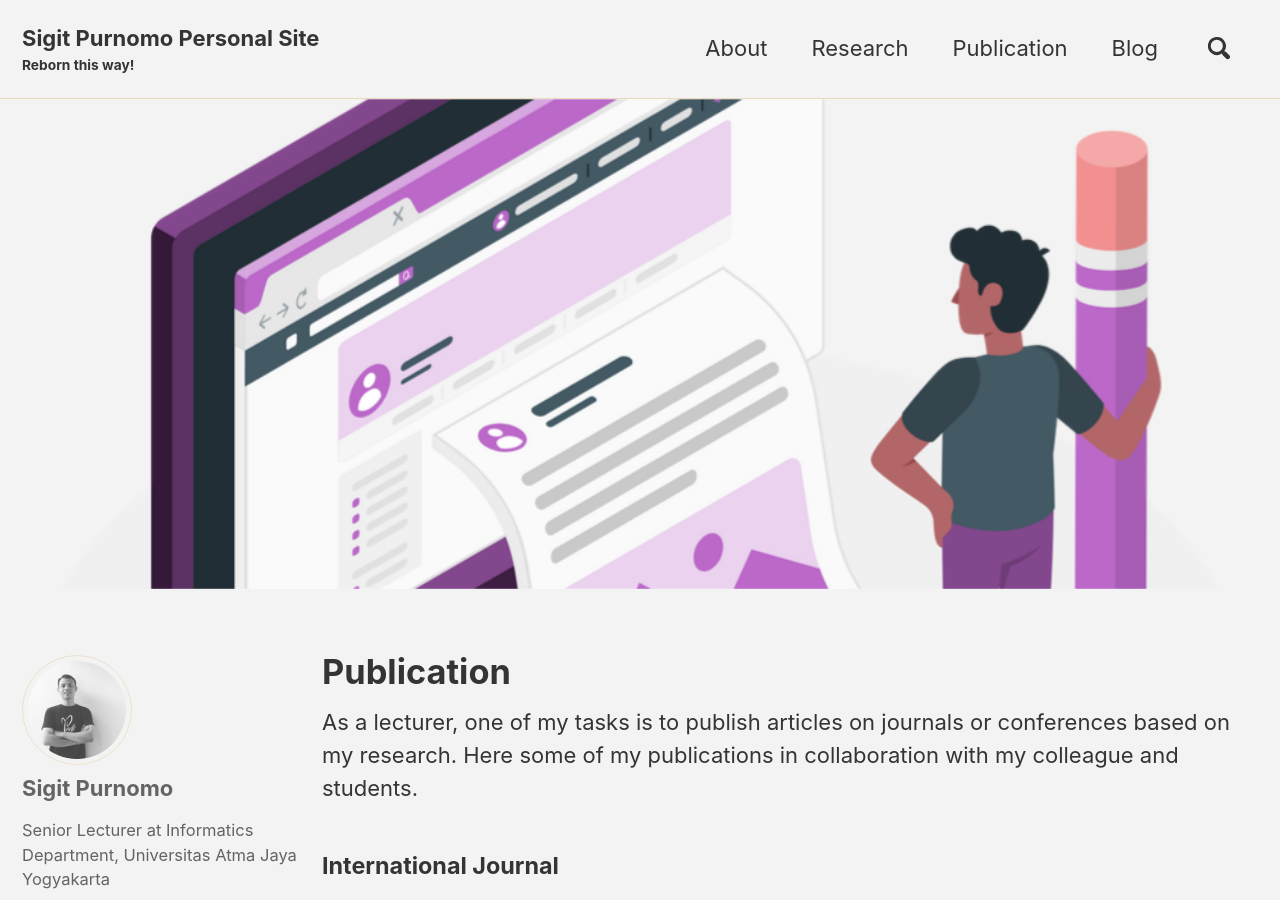
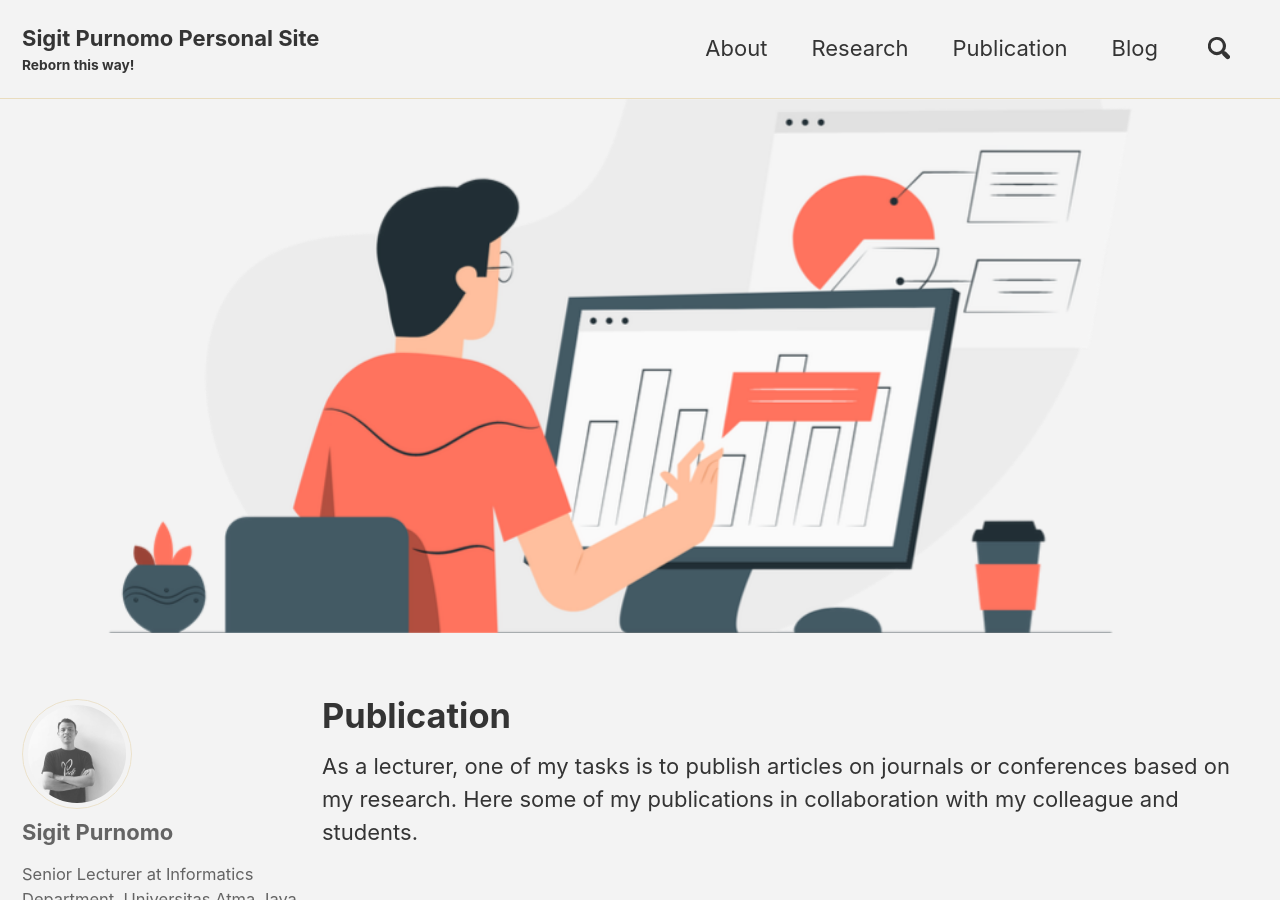
Before and after one commit to sigit-purnomo/sigit-purnomo.github.io, a Jekyll site: the page built from _pages/publication.md, in a window 1280 px wide and 900 px high. Built offline with Jekyll 4.4.1, drawn with Linux system fonts in a browser that asks for light colours; cached includes are drawn as plain includes; nearby versions of some CDN libraries; a style sheet for code colours, icons or effects is not loaded.

Commit message:
Update publication.md

```diff
--- a/_pages/publication.md
+++ b/_pages/publication.md
@@ -4,7 +4,7 @@ permalink: /publication/
 excerpt: "Publication in international journals, international conferences, Indonesian journals, and Indonesian seminars or conferences"
 layout: single
 header:
-   image: /assets/images/rsz_wall_post-amico.png
+   image: /assets/images/rsz_browser_stats-pana1.png
 author_profile: true
 sitemap: true
 modified: 2020-04-25
```
